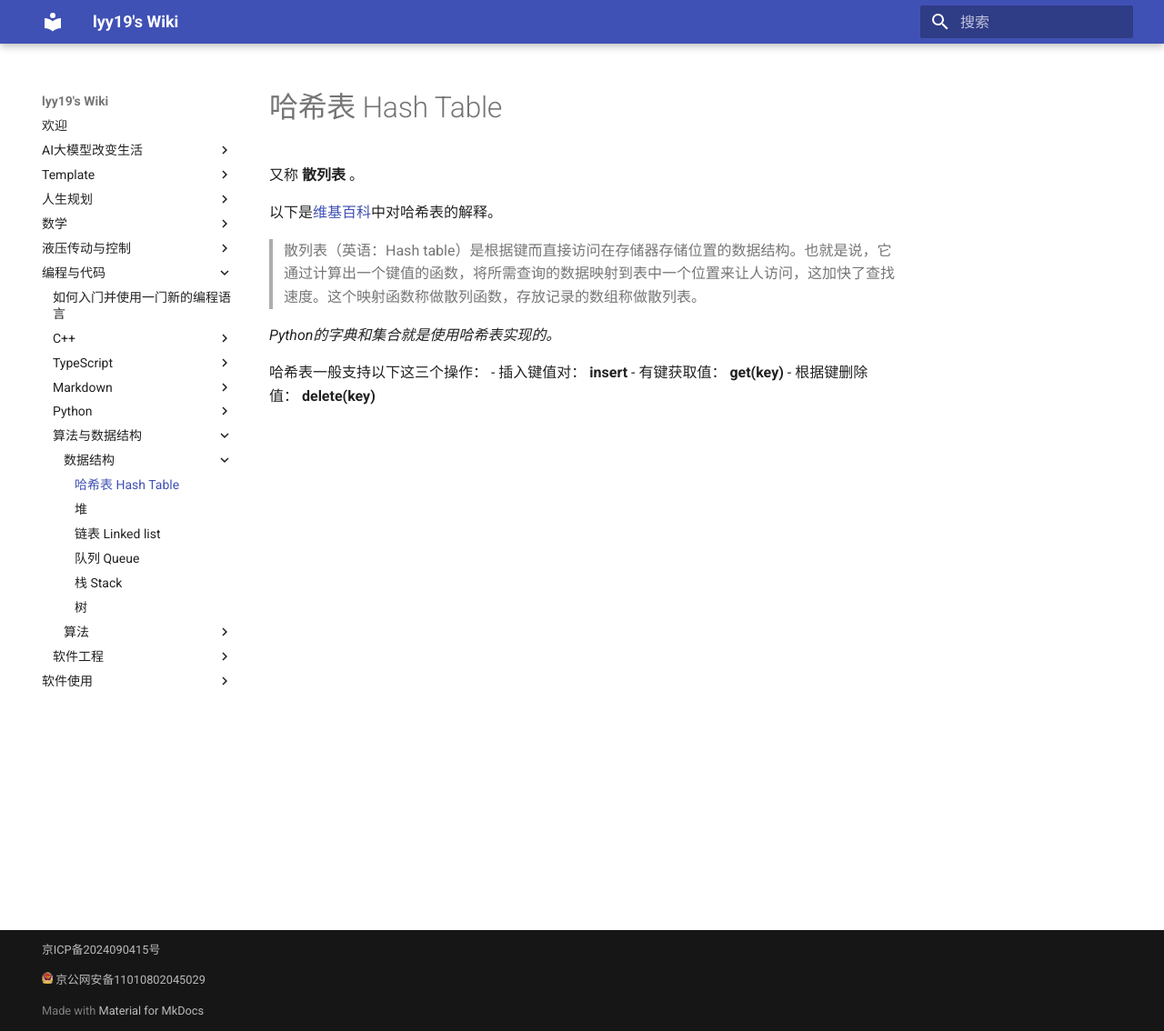
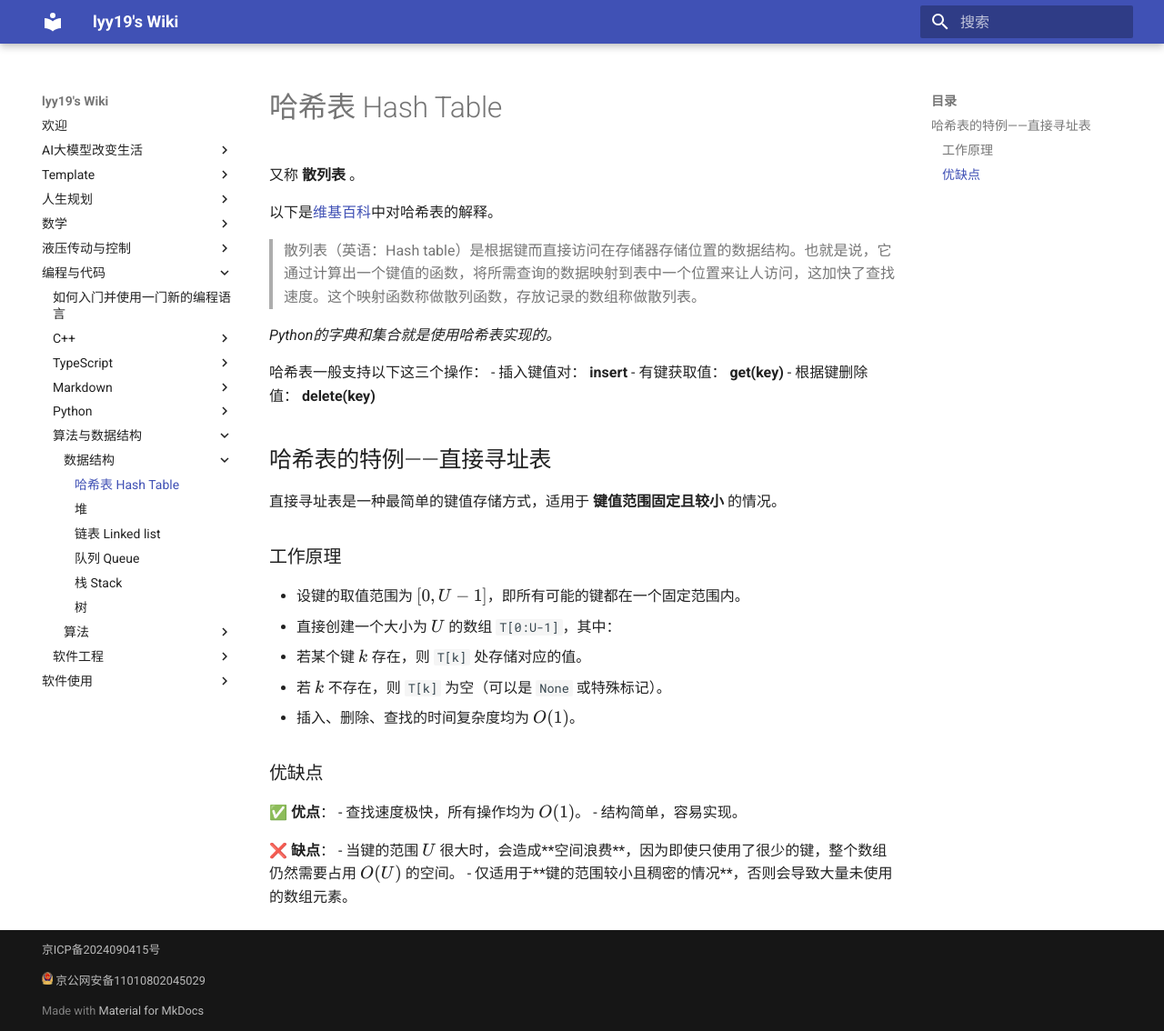
Before and after one commit to lyy1119/lyy1119.github.io, an MkDocs documentation site: the page built from docs/编程与代码/算法与数据结构/数据结构/hashTable.md, in a window 1280 px wide and 1134 px high. Shown: the whole window at 91% size. Built offline with MkDocs 1.6.1 and Material for MkDocs 9.7.7, drawn with Linux system fonts in a browser that asks for light colours.

Commit message:
write exp

```diff
--- a/docs/编程与代码/算法与数据结构/数据结构/hashTable.md
+++ b/docs/编程与代码/算法与数据结构/数据结构/hashTable.md
@@ -11,3 +11,23 @@
 - 插入键值对： **insert**
 - 有键获取值： **get(key)**
 - 根据键删除值： **delete(key)**
+
+## 哈希表的特例——直接寻址表
+
+直接寻址表是一种最简单的键值存储方式，适用于 **键值范围固定且较小** 的情况。
+
+### 工作原理
+- 设键的取值范围为 \([0, U-1]\)，即所有可能的键都在一个固定范围内。
+- 直接创建一个大小为 \( U \) 的数组 `T[0:U-1]`，其中：
+  - 若某个键 \( k \) 存在，则 `T[k]` 处存储对应的值。
+  - 若 \( k \) 不存在，则 `T[k]` 为空（可以是 `None` 或特殊标记）。
+- 插入、删除、查找的时间复杂度均为 \( O(1) \)。
+
+### 优缺点
+✅ **优点**：
+- 查找速度极快，所有操作均为 \( O(1) \)。
+- 结构简单，容易实现。
+
+❌ **缺点**：
+- 当键的范围 \( U \) 很大时，会造成**空间浪费**，因为即使只使用了很少的键，整个数组仍然需要占用 \( O(U) \) 的空间。
+- 仅适用于**键的范围较小且稠密的情况**，否则会导致大量未使用的数组元素。
```
